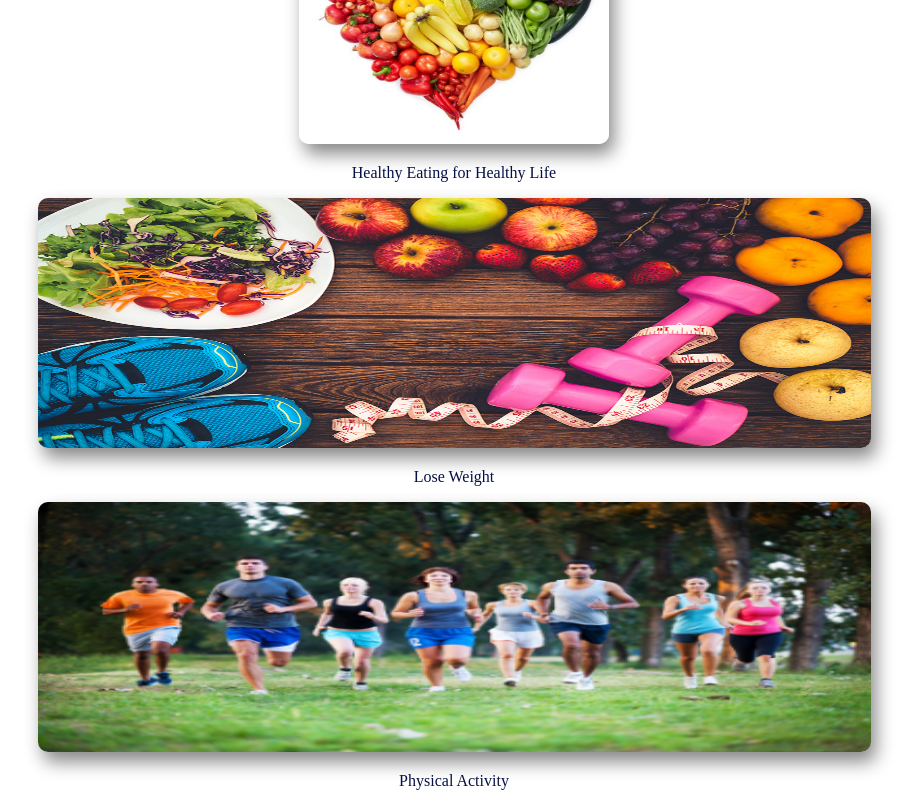
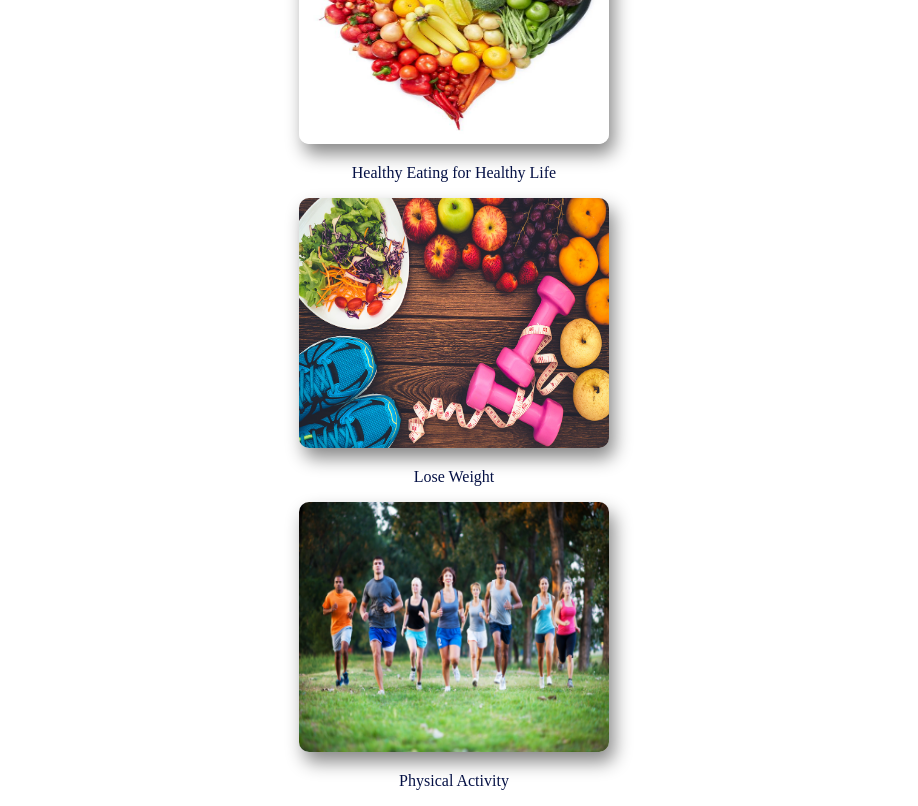
Before and after one commit to tejukudale1903/BMI_Calculator, a React (Create React App) app: page / in a window 1280 px wide. Shown: the part 2920-3726 px from the top of the page, without its empty margins (186-1104 px from the left). Built offline with nearby package versions, Linux system fonts and the light colour scheme.

Commit message:
Added popup

```diff
--- a/src/App.css
+++ b/src/App.css
@@ -15,3 +15,93 @@
   font-weight: bold;
   font-size: 2em;
 } */
+
+
+ .life h2{
+  font-size: 40px;
+ }
+ .life{
+   font-family: "Playfair Display", serif;
+
+   color: #051145;
+   padding-top: 30px;
+   margin-left: 150px;
+   margin-right: 150px;
+  } */
+ .food a img{
+   height: 250px;
+   width: 310px;
+
+   border-radius: 10px;
+   box-shadow:5px 10px 18px #888888;
+   /* margin-left: 30px; */
+
+ }
+ .weight a img{
+   height: 250px;
+   width:310px;
+   border-radius: 10px;
+   box-shadow:5px 10px 18px #888888;
+   /* margin-left: 60px; */
+ }
+
+  .activity a img{
+   height: 250px;
+   width: 310px;
+
+   border-radius: 10px;
+   box-shadow:5px 10px 18px #888888;
+
+ }
+
+ .healthy_cards{
+   margin-top: 60px;
+   display: flex;
+   justify-content: space-evenly;
+ }
+
+ .health_tips{
+   text-align: left;
+
+ }
+ .health_tips h2{
+  font-size: 35px;
+  color: #051145;
+  font-family: "Playfair Display", serif;
+ }
+
+ .fruit{
+   text-align: left;
+   /* line-height: 1.2; */
+ }
+
+ .fruit h2{
+   /* color: rgb(241, 70, 224); */
+   font-size: 30px;
+   color: #051145;
+   font-family: "Playfair Display", serif;
+ }
+
+ .calcium{
+   text-align: left;
+ }
+
+
+ .calcium h2{
+  /* color: rgb(241, 70, 224); */
+  font-size: 30px;
+  color: #051145;
+  font-family: "Playfair Display", serif;
+}
+
+ .meats{
+   text-align: left;
+ }
+
+
+ .meats h2{
+  /* color: rgb(241, 70, 224); */
+  font-size: 30px;
+  color: #051145;
+  font-family: "Playfair Display", serif;
+}
--- a/src/App.js
+++ b/src/App.js
@@ -1,11 +1,114 @@
-
-import './App.css';
+import "./App.css";
+// import BMI from "./components/BMI/Bmi";
+// import Health from "./components/BMI/Health";
+import React, { useState } from "react";
+import Popup from "./components/BMI/Popup";
 import BMI from "./components/BMI/Bmi";
 // import React, { Component } from 'react';
+
+// function App() {
+//   return (
+//     <div className="App">
+//      <BMI /> <Popup />
+//     </div>
+
+//   );
+// }
+
 function App() {
+  const [buttonPopup1, setButtonPopup1] = useState(false);
+  const [buttonPopup2, setButtonPopup2] = useState(false);
+  const [buttonPopup3, setButtonPopup3] = useState(false);
   return (
-    <div className="App">
-     <BMI />
+    <div className="App ">
+      <BMI />
+      <main>
+        <div className="life">
+          <h2>Stay Healthy:Change Your Life</h2>
+          <div className="healthy_cards">
+            <div className="food">
+              <a href="#food" onClick={() => setButtonPopup1(true)}>
+                <img src="food.jpg" alt="Food"></img>
+              </a>
+              <p>Healthy Eating for Healthy Life</p>
+            </div>
+            <div className="weight">
+              <a href="#weight" onClick={() => setButtonPopup2(true)}>
+                <img src="weight.jpg" alt="Weight Lose"></img>
+              </a>
+              <p>Lose Weight</p>
+            </div>
+
+            <div className="activity">
+              <a href="#activity" onClick={() => setButtonPopup3(true)}>
+                <img src="activity.png" alt="Physical Activity"></img>
+              </a>
+              <p>Physical Activity</p>
+            </div>
+          </div>
+        </div>
+      </main>
+      <Popup trigger={buttonPopup1} setTrigger={setButtonPopup1}>
+        {/* <h2>Healthy Eating Plan</h2> */}
+        <div className="health_tips">
+          <h2>Healthy Eating Plan</h2>
+          <ul>
+            <li>
+              Include a variety of protein foods such as seafood, lean meats and
+              poultry, eggs, legumes (beans and peas), soy products, nuts, and
+              seeds.
+            </li>
+            <li>
+              Emphasizes fruits, vegetables, whole grains, and fat-free or
+              low-fat milk and milk products
+            </li>
+            <li>Stays within your daily calorie needs.</li>
+            <li>
+              Include food which are low in saturated fats, trans fats,
+              cholesterol, salt (sodium), and added sugars.
+            </li>
+          </ul>
+        </div>
+        <div className="fruit">
+          <h2>Fruit</h2>
+          <p>
+            Fresh, frozen, or canned fruits are great choices. Try fruits beyond
+            apples and bananas such as mango, pineapple or kiwi fruit. When
+            fresh fruit is not in season, try a frozen, canned, or dried
+            variety. Be aware that dried and canned fruit may contain added
+            sugars or syrups. Choose canned varieties of fruit packed in water
+            or in its own juice.
+          </p>
+        </div>
+
+        <div className="calcium">
+          <h2>Calcium reach foods</h2>
+          <p>
+            In addition to fat-free and low-fat milk, consider low-fat and
+            fat-free yogurts without added sugars. These come in a variety of
+            flavors and can be a great dessert substitute.
+          </p>
+        </div>
+
+        <div className="meats">
+          <h2>Meats</h2>
+          <p>
+            If your favorite recipe calls for frying fish or breaded chicken,
+            try healthier variations by baking or grilling. Maybe even try dry
+            beans in place of meats. Ask friends and search the internet and
+            magazines for recipes with fewer calories ― you might be surprised
+            to find you have a new favorite dish!.
+          </p>
+        </div>
+      </Popup>
+
+      <Popup trigger={buttonPopup2} setTrigger={setButtonPopup2}>
+        <p>lose weight</p>
+      </Popup>
+
+      <Popup trigger={buttonPopup3} setTrigger={setButtonPopup3}>
+        <p>Activity</p>
+      </Popup>
     </div>
   );
 }
--- a/src/components/BMI/Bmi.js
+++ b/src/components/BMI/Bmi.js
@@ -54,6 +54,9 @@ class Bmi extends React.Component {
       return bmi;
     }
   }
+
+
+
 
   getBMIResults(bmi) {
     let bmiResults = {
@@ -315,26 +318,32 @@ class Bmi extends React.Component {
               </div>
             </div>
           </div>
-          <div className="life">
+          {/* <div className="life">
             <h2>Stay Healthy:Change Your Life</h2>
             <div className="healthy_cards">
               <div className="food">
+                <a href="#food">
                   <img src="food.jpg" alt="Food"></img>
+                </a>
                 <p>Healthy Eating for Healthy Life</p>
-            {/* <img src="weight.jpg" alt="Weight Lose"></img> */}
+
               </div>
 
               <div className="lose_weight">
+                <a href="#weight">
+                  {" "}
                   <img src="weight.jpg" alt="Weight Lose"></img>
+                </a>
                 <p>Lose Weight</p>
               </div>
               <div className="activity">
+                <a href="#activity">
                   <img src="activity.png" alt="Physical Activity"></img>
+                </a>
                 <p>Physical Activity</p>
               </div>
             </div>
-
-          </div>
+          </div> */}
         </div>
       </div>
     );
--- /dev/null
+++ b/src/components/BMI/Health.css
@@ -0,0 +1,41 @@
+.life h2{
+    font-size: 40px;
+   }
+   .life{
+     font-family: "Playfair Display", serif;
+
+     color: #051145;
+     padding-top: 30px;
+     margin-left: 150px;
+     margin-right: 150px;
+    }
+   .food img{
+     height: 250px;
+     width: 310px;
+
+     border-radius: 10px;
+     box-shadow:5px 10px 18px #888888;
+     /* margin-left: 30px; */
+
+   }
+   .lose_weight img {
+     height: 250px;
+     width: 85%;
+     border-radius: 10px;
+     box-shadow:5px 10px 18px #888888;
+     /* margin-left: 60px; */
+   }
+
+   .activity img{
+     height: 250px;
+     width: 85%;
+
+     border-radius: 10px;
+     box-shadow:5px 10px 18px #888888;
+     /* margin-left: 60px; */
+   }
+
+   .healthy_cards{
+     display: flex;
+     justify-content: space-evenly;
+   }
--- /dev/null
+++ b/src/components/BMI/Health.js
@@ -0,0 +1,43 @@
+import React from "react";
+import "./Health.css";
+// import  { useState } from 'react';
+// import Popup from './components/BMI/Popup';
+
+
+
+
+class Health extends React.Component {
+    render(){
+        return(
+<div className="life">
+<h2>Stay Healthy:Change Your Life</h2>
+<div className="healthy_cards">
+  <div className="food">
+    <a href="#food">
+      <img src="food.jpg" alt="Food"></img>
+    </a>
+    <p>Healthy Eating for Healthy Life</p>
+
+
+  </div>
+
+  <div className="lose_weight">
+    <a href="#weight">
+
+      <img src="weight.jpg" alt="Weight Lose"></img>
+    </a>
+    <p>Lose Weight</p>
+  </div>
+  <div className="activity">
+    <a href="#activity">
+      <img src="activity.png" alt="Physical Activity"></img>
+    </a>
+    <p>Physical Activity</p>
+  </div>
+</div>
+</div>
+        )
+}
+}
+
+export default Health;
--- /dev/null
+++ b/src/components/BMI/Popup.css
@@ -0,0 +1,26 @@
+.popup {
+    position: fixed;
+    background: #00000050;
+    width: 100%;
+    height: 100vh;
+    top: 0;
+    left: 0;
+
+    display: flex;
+    justify-content: center;
+    align-items: center;
+  }
+
+ .popup-inner{
+   position: relative;
+   padding: 32px;
+   width: 100%;
+   max-width: 640px;
+   background-color: #fff;
+ }
+
+ .popup-inner close-btn{
+   position: absolute;
+   top: 16px;
+   right: 16px;
+ }
--- /dev/null
+++ b/src/components/BMI/Popup.js
@@ -0,0 +1,17 @@
+import React from "react";
+import "./Popup.css";
+
+
+function Popup(props){
+  return (props.trigger) ?(
+    <div className="popup">
+      <div className="popup-inner">
+        <button className="close-btn" onClick={() => props.setTrigger(false)}>
+          Close
+        </button>
+        { props.children }
+      </div>
+    </div>
+  ) : "";
+}
+export default Popup;
```
Lines whose indentation alone changed are shown as unchanged.
